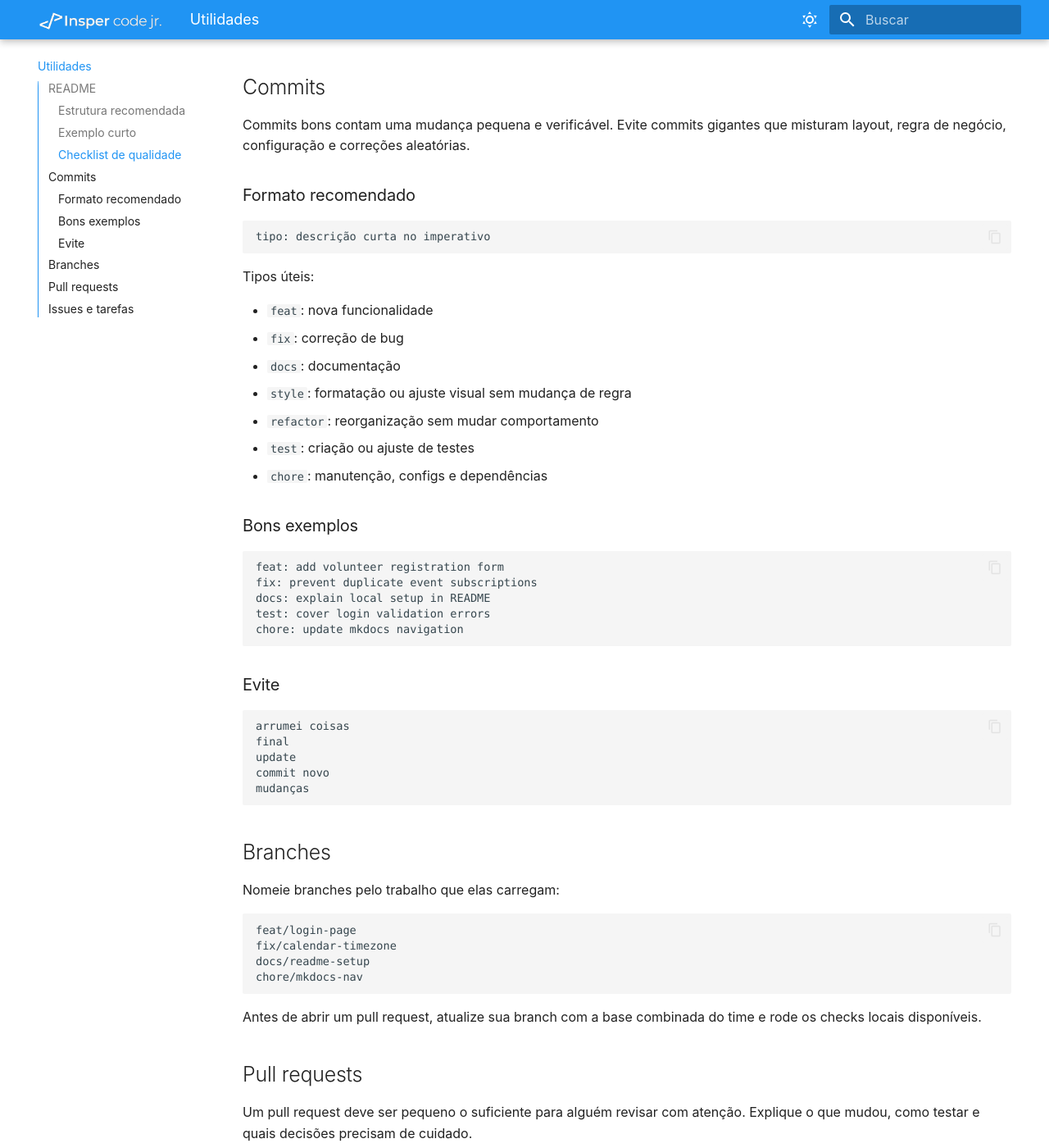
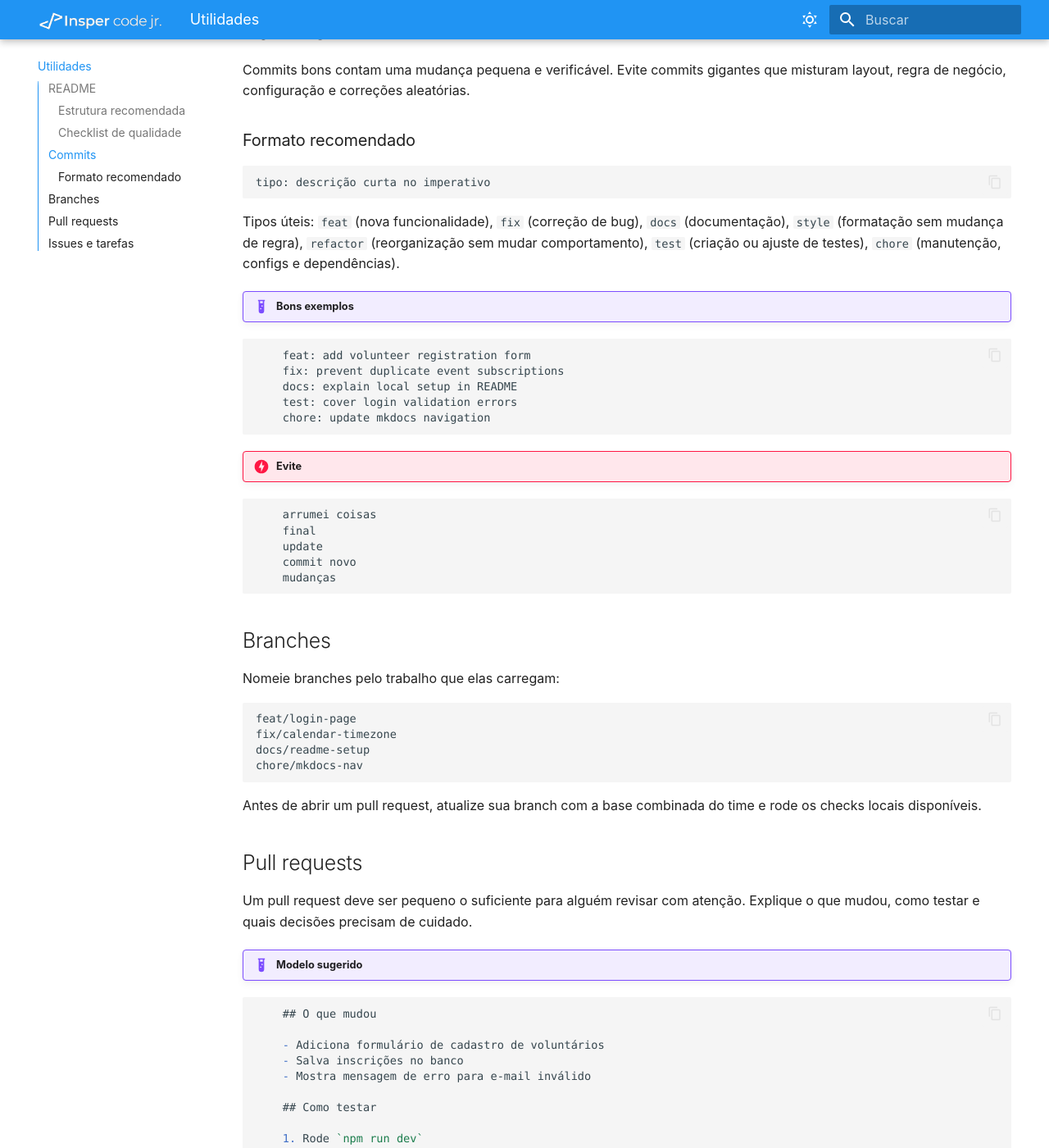
Before and after one commit to InsperCodeJr/material-didatico-26-2, an MkDocs documentation site: the page built from docs/etiqueta.md, in a window 1280 px wide and 1400 px high, scrolled down 2106 px. Shown: the whole window at 82% size. Built offline with MkDocs 1.6.1 and Material for MkDocs 9.7.7, drawn with Linux system fonts in a browser that asks for light colours; some of the changed text lies outside the part shown.

`````diff
--- a/docs/etiqueta.md
+++ b/docs/etiqueta.md
@@ -66,24 +64,23 @@ Link da aplicação, ambiente usado e observações importantes.
 - Nome 2
 ````
 
-### Exemplo curto
+!!! example "Exemplo curto"
+````md
+    # Agenda Solidária
 
-````md
-# Agenda Solidária
+    Sistema web para organizar voluntários, eventos e inscrições de uma ONG.
+    O projeto centraliza a agenda, reduz confirmação manual por WhatsApp e
+    permite acompanhar presença por evento.
 
-Sistema web para organizar voluntários, eventos e inscrições de uma ONG.
-O projeto centraliza a agenda, reduz confirmação manual por WhatsApp e
-permite acompanhar presença por evento.
-
-## Como rodar
+    ## Como rodar
 
 ```bash
-cp .env.example .env
-npm install
-npm run dev
+    cp .env.example .env
+    npm install
+    npm run dev
 ```
 
-Depois, acesse `http://localhost:5173`.
+    Depois, acesse `http://localhost:5173`.
 ````
 
 ### Checklist de qualidade
@@ -102,95 +99,88 @@ aleatórias.
 
 ### Formato recomendado
 
-```txt
+````txt
 tipo: descrição curta no imperativo
-```
+````
 
-Tipos úteis:
+Tipos úteis: `feat` (nova funcionalidade), `fix` (correção de bug), `docs`
+(documentação), `style` (formatação sem mudança de regra), `refactor`
+(reorganização sem mudar comportamento), `test` (criação ou ajuste de
+testes), `chore` (manutenção, configs e dependências).
 
-- `feat`: nova funcionalidade
-- `fix`: correção de bug
-- `docs`: documentação
-- `style`: formatação ou ajuste visual sem mudança de regra
-- `refactor`: reorganização sem mudar comportamento
-- `test`: criação ou ajuste de testes
-- `chore`: manutenção, configs e dependências
+!!! example "Bons exemplos"
+````txt
+    feat: add volunteer registration form
+    fix: prevent duplicate event subscriptions
+    docs: explain local setup in README
+    test: cover login validation errors
+    chore: update mkdocs navigation
+````
 
-### Bons exemplos
-
-```txt
-feat: add volunteer registration form
-fix: prevent duplicate event subscriptions
-docs: explain local setup in README
-test: cover login validation errors
-chore: update mkdocs navigation
-```
-
-### Evite
-
-```txt
-arrumei coisas
-final
-update
-commit novo
-mudanças
-```
+!!! danger "Evite"
+````txt
+    arrumei coisas
+    final
+    update
+    commit novo
+    mudanças
+````
 
 ## Branches
 
 Nomeie branches pelo trabalho que elas carregam:
 
-```txt
+````txt
 feat/login-page
 fix/calendar-timezone
 docs/readme-setup
 chore/mkdocs-nav
-```
+````
 
 Antes de abrir um pull request, atualize sua branch com a base combinada do
 time e rode os checks locais disponíveis.
 
 ## Pull requests
 
-Um pull request deve ser pequeno o suficiente para alguém revisar com atenção.
-Explique o que mudou, como testar e quais decisões precisam de cuidado.
+Um pull request deve ser pequeno o suficiente para alguém revisar com
+atenção. Explique o que mudou, como testar e quais decisões precisam de
+cuidado.
 
-Modelo sugerido:
+!!! example "Modelo sugerido"
+````md
+    ## O que mudou
 
-```md
-## O que mudou
+    - Adiciona formulário de cadastro de voluntários
+    - Salva inscrições no banco
+    - Mostra mensagem de erro para e-mail inválido
 
-- Adiciona formulário de cadastro de voluntários
-- Salva inscrições no banco
-- Mostra mensagem de erro para e-mail inválido
+    ## Como testar
 
-## Como testar
+    1. Rode `npm run dev`
+    2. Acesse `/voluntarios/novo`
+    3. Tente cadastrar um e-mail inválido
+    4. Cadastre um voluntário válido
 
-1. Rode `npm run dev`
-2. Acesse `/voluntarios/novo`
-3. Tente cadastrar um e-mail inválido
-4. Cadastre um voluntário válido
+    ## Observações
 
-## Observações
-
-- Ainda falta conectar a listagem geral de voluntários.
-```
+    - Ainda falta conectar a listagem geral de voluntários.
+````
 
 ## Issues e tarefas
 
-Tarefas boas têm escopo claro e critério de pronto. Prefira:
+Tarefas boas têm escopo claro e critério de pronto.
 
-```md
-Criar tela de cadastro de voluntário
+!!! example "Prefira"
+````md
+    Criar tela de cadastro de voluntário
 
-Critérios de aceite:
-- [ ] Usuário consegue preencher nome, e-mail e telefone
-- [ ] Sistema valida e-mail inválido
-- [ ] Cadastro válido aparece na lista de voluntários
-```
+    Critérios de aceite:
+    - [ ] Usuário consegue preencher nome, e-mail e telefone
+    - [ ] Sistema valida e-mail inválido
+    - [ ] Cadastro válido aparece na lista de voluntários
+````
 
-Em vez de:
-
-```md
-Fazer parte dos voluntários
-```
+!!! danger "Em vez de"
+````md
+    Fazer parte dos voluntários
+````
--- a/mkdocs.yml
+++ b/mkdocs.yml
@@ -45,6 +45,7 @@ nav:
   - Cronograma:
       - Visão geral: cronograma.md
       - Entregáveis por reunião: reunioes.md
+  - Presença e horas: combinados.md
   - Utilidades: etiqueta.md
   - Aulas: aulas.md
 
`````
Also changed, not shown: other parts of docs/etiqueta.md (+4 -6 lines), docs/combinados.md (added, +39 -0 lines), docs/cronograma.md (+14 -9 lines), docs/index.md (+1 -1 lines), docs/reunioes.md (+10 -1 lines).
